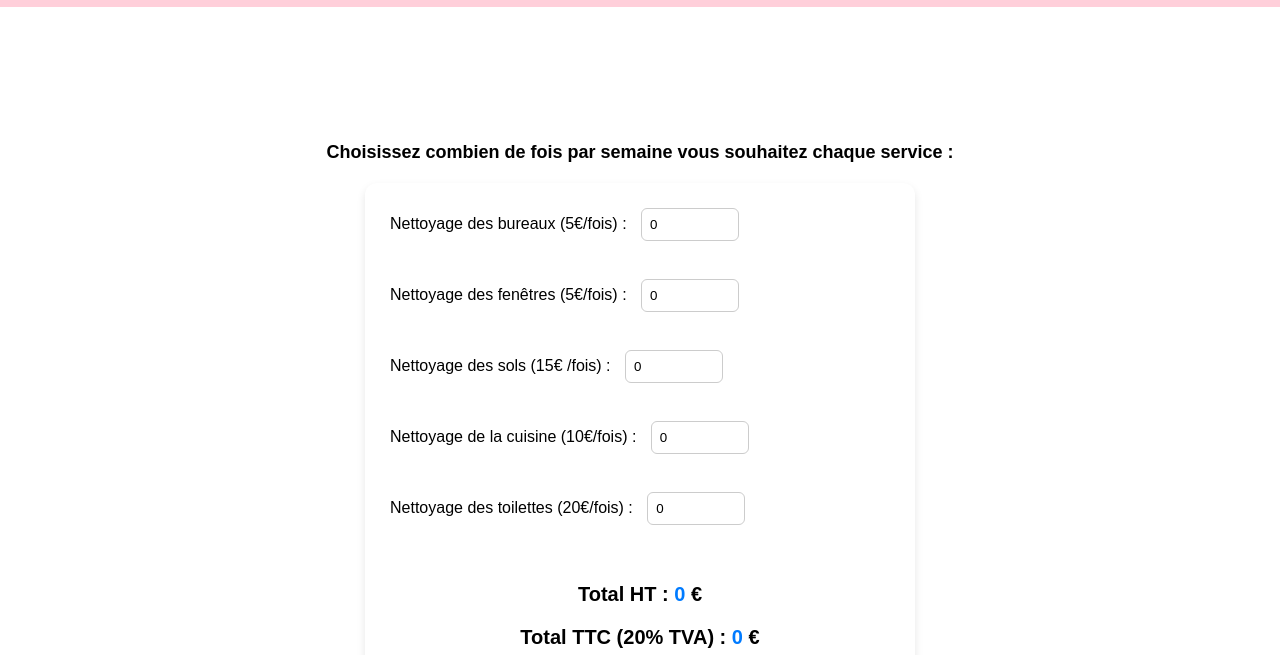
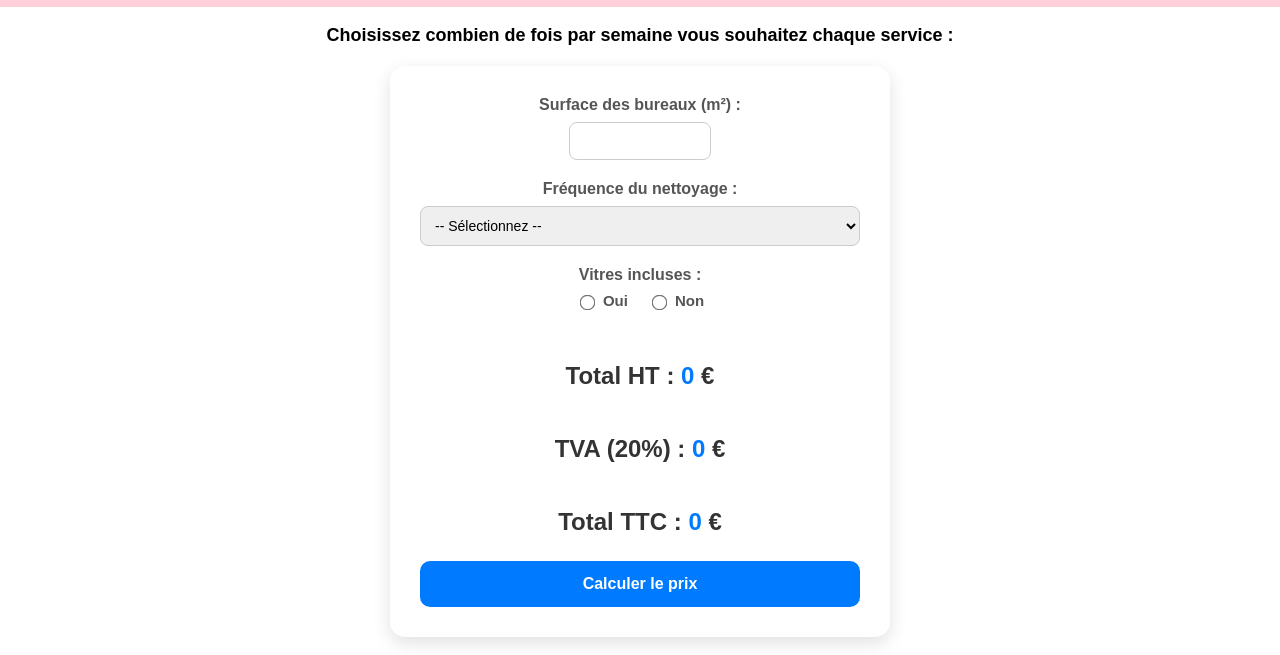
Before and after one commit to NoemieDML/Mon-bureau-tout-Propre, a plain HTML site: page simulateur.html in a window 1280 px wide. Shown: the part 145-800 px from the top of the page. Drawn offline with Linux system fonts and the light colour scheme.

Commit message:
mofification simulateur et js

```diff
--- a/script.js
+++ b/script.js
@@ -1,34 +1,31 @@
-function calculerUnPrix() {
-  // Cette fonction calcule le prix total d’un service ou produit selon plusieurs critères (bureaux, fenêtres, sols, etc.)
+function calculer() {
+  // Récupération des valeurs
+  var surface = parseFloat(document.getElementById("surface").value) || 0;
+  var frequence = document.getElementById("frequence").value;
+  var vitres = document.querySelector('input[name="vitres"]:checked')?.value;
 
-  var bureaux = parseInt(document.getElementById("bureaux").value) || 0;
-  // Récupère la valeur de l'élément avec l'ID "bureaux", la convertit en entier.
-  // Si ce n'est pas un nombre, on prend 0 par défaut.
+  // A. Tarif de base
+  var prixBase = surface * 1.5;
 
-  var fenêtres = parseInt(document.getElementById("fenetres").value) || 0;
-  // Idem pour "fenêtres"
+  // B. Majoration selon la fréquence
+  var multiplicateur = 1;
+  if (frequence === "1x_semaine") multiplicateur = 1;
+  else if (frequence === "2x_semaine") multiplicateur = 2;
+  else if (frequence === "tous_les_jours") multiplicateur = 5;
 
-  var sols = parseInt(document.getElementById("sols").value) || 0;
-  // Idem pour "sols"
+  var totalHT = prixBase * multiplicateur;
 
-  var cuisine = parseInt(document.getElementById("cuisine").value) || 0;
-  // Idem pour "cuisine"
+  // C. Options supplémentaires (vitres incluses)
+  if (vitres === "oui") {
+    totalHT *= 1.1; // +10%
+  }
 
-  var toilettes = parseInt(document.getElementById("toilettes").value) || 0;
-  // Idem pour "toilettes"
+  // D. Calcul TVA et TTC
+  var tva = totalHT * 0.2; // TVA = 20% du HT
+  var totalTTC = totalHT + tva; // TTC = HT + TVA
 
-  var totalHT =
-    bureaux * 5 + fenêtres * 5 + sols * 15 + cuisine * 10 + toilettes * 20;
-  // Calcule le total hors taxes (HT) en multipliant chaque quantité par son prix unitaire
-  // Bureaux et fenêtres = 5€ chacun, sols = 15€, cuisine = 10€, toilettes = 20€
-
-  var totalTTC = totalHT * 1.2;
-  // Calcule le total toutes taxes comprises (TTC) en ajoutant 20% de TVA
-
-  document.getElementById("total").innerHTML = totalHT + "€";
-  // Affiche le total HT dans l’élément avec l’ID "total"
-
-  document.getElementById("totalTTC").innerHTML = totalTTC.toFixed(2);
-  // Affiche le total TTC dans l’élément avec l’ID "totalTTC"
-  // toFixed(2) permet de limiter l’affichage à deux chiffres après la virgule
+  // Affichages
+  document.getElementById("total").innerText = totalHT + " €";
+  document.getElementById("tva").innerText = tva + " €";
+  document.getElementById("totalTTC").innerText = totalTTC + " €";
 }
--- a/simulateur.html
+++ b/simulateur.html
@@ -28,42 +28,34 @@
   <div class="container">
     <p>Choisissez combien de fois par semaine vous souhaitez chaque service :</p>
 
-    <form id="priceForm">
-      <label>
-        Nettoyage des bureaux (5€/fois) :
-        <input type="number" id="bureaux" value="0">
-      </label>
-      <br>
+    <form class="container">
+      <label for="surface">Surface des bureaux (m²) :</label>
+      <input type="number" id="surface" name="surface" min="0" required>
 
-      <label>
-        Nettoyage des fenêtres (5€/fois) :
-        <input type="number" id="fenetres" value="0">
-      </label>
-      <br>
+      <label for="frequence">Fréquence du nettoyage :</label>
+      <select id="frequence" name="frequence" required>
+        <option value="">-- Sélectionnez --</option>
+        <option value="1x_semaine">Une fois par semaine</option>
+        <option value="2x_semaine">Deux fois par semaine</option>
+        <option value="tous_les_jours">Tous les jours</option>
+      </select>
 
-      <label>
-        Nettoyage des sols (15€ /fois) :
-        <input type="number" id="sols" value="0">
-      </label>
-      <br>
-
-      <label>
-        Nettoyage de la cuisine (10€/fois) :
-        <input type="number" id="cuisine" value="0">
-      </label>
-      <br>
-
-      <label>
-        Nettoyage des toilettes (20€/fois) :
-        <input type="number" id="toilettes" value="0">
-      </label>
-      <br>
+      <label>Vitres incluses :</label>
+      <div class="radio-group">
+        <label><input type="radio" name="vitres" value="oui" required> Oui</label>
+        <label><input type="radio" name="vitres" value="non"> Non</label>
+      </div>
 
       <h2>Total HT : <span id="total">0</span> €</h2>
-      <h2>Total TTC (20% TVA) : <span id="totalTTC">0</span> €</h2>
+      <h2>TVA (20%) : <span id="tva">0</span> €</h2>
+      <h2>Total TTC : <span id="totalTTC">0</span> €</h2>
+
+
+      <button type="button" onclick="calculer()">Calculer le prix</button>
+    </form>
   </div>
   <br>
-  <button type="button" onclick="calculerUnPrix()">Calculer le prix</button>
+
   </form>
   <br>
   <footer>
--- a/styles-index.css
+++ b/styles-index.css
@@ -5,6 +5,11 @@ body {
   padding: 0;
   font-family: Arial, sans-serif;
 }
+
+main {
+  flex: 1; /* prend tout l'espace disponible entre header et footer */
+}
+
 /* Style du header */
 header {
   background-color: #ffcfda;
--- a/styles-simulateur.css
+++ b/styles-simulateur.css
@@ -5,6 +5,11 @@ body {
   padding: 0;
   font-family: Arial, sans-serif;
 }
+
+main {
+  flex: 1; /* prend tout l'espace disponible entre header et footer */
+}
+
 /* Style du header */
 header {
   background-color: #ffcfda;
@@ -56,7 +61,7 @@ header nav ul li a:hover {
   flex-direction: column;
   align-items: center; /* centre horizontalement */
   justify-content: center; /* centre verticalement */
-  min-height: 100vh; /* occupe toute la hauteur */
+  min-height: 20px; /* occupe toute la hauteur */
 }
 
 /* Titre et texte */
@@ -70,64 +75,135 @@ p {
 /* Formulaire */
 form {
   background: #fff;
-  padding: 25px;
-  border-radius: 12px;
-  box-shadow: 0 4px 8px rgba(0, 0, 0, 0.1);
+  padding: 30px;
+  border-radius: 15px;
+  box-shadow: 0 6px 18px rgba(0, 0, 0, 0.12);
   max-width: 500px;
   width: 100%;
+  box-sizing: border-box;
+}
+
+/* Titres */
+h2 {
+  margin-bottom: 25px;
+  font-size: 24px;
+  text-align: center;
+  color: #333;
+}
+
+h2 span {
+  color: #007bff;
+  font-weight: bold;
 }
 
 /* Labels */
 label {
   display: block;
-  margin-bottom: 20px;
+  margin-bottom: 8px;
   font-size: 16px;
+  font-weight: 600;
+  color: #555;
 }
 
 /* Inputs */
 input[type="number"] {
-  width: 80px;
-  padding: 8px;
-  margin-left: 10px;
+  width: 100%;
+  max-width: 120px;
+  padding: 10px;
+  margin-bottom: 20px;
   border: 1px solid #ccc;
-  border-radius: 6px;
+  border-radius: 8px;
   transition: all 0.3s;
+  font-size: 14px;
 }
 
 input[type="number"]:focus {
   border-color: #007bff;
   outline: none;
-  box-shadow: 0 0 5px rgba(0, 123, 255, 0.3);
+  box-shadow: 0 0 8px rgba(0, 123, 255, 0.3);
+}
+
+/* Select */
+select {
+  width: 100%;
+  padding: 10px;
+  margin-bottom: 20px;
+  border-radius: 8px;
+  border: 1px solid #ccc;
+  font-size: 14px;
+  transition: all 0.3s;
+}
+
+select:focus {
+  border-color: #007bff;
+  outline: none;
+  box-shadow: 0 0 8px rgba(0, 123, 255, 0.3);
+}
+
+/* Radio buttons */
+.radio-group {
+  display: flex;
+  gap: 20px;
+  margin-bottom: 25px;
+}
+
+.radio-group label {
+  display: flex;
+  align-items: center;
+  gap: 6px;
+  font-size: 15px;
+  color: #555;
+}
+
+.radio-group input {
+  accent-color: #007bff;
+  transform: scale(1.2);
 }
 
 /* Bouton */
 button {
   background: #007bff;
   color: white;
-  padding: 12px 20px;
+  padding: 14px 0;
   border: none;
-  border-radius: 8px;
+  border-radius: 10px;
   cursor: pointer;
   font-size: 16px;
+  font-weight: 600;
+  width: 100%;
   transition: all 0.3s;
-  display: block;
-  margin: auto;
 }
 
 button:hover {
   background: #0056b3;
+  transform: translateY(-2px);
 }
 
-/* Totaux */
-h2 {
-  margin-top: 20px;
-  font-size: 20px;
-  text-align: center;
+/* Responsive */
+@media (max-width: 768px) {
+  form {
+    padding: 25px;
+  }
+
+  input[type="number"],
+  select {
+    max-width: 100%;
+  }
 }
 
-h2 span {
-  color: #007bff;
-  font-weight: bold;
+@media (max-width: 480px) {
+  form {
+    padding: 20px;
+  }
+
+  h2 {
+    font-size: 20px;
+  }
+
+  button {
+    font-size: 15px;
+    padding: 12px 0;
+  }
 }
 
 footer {
@@ -139,44 +215,3 @@ footer {
   align-items: center;
   flex-wrap: wrap;
 }
-
-/* Responsive du formulaire */
-@media (max-width: 768px) {
-  form {
-    max-width: 350px; /* formulaire légèrement plus étroit */
-    width: 90%;
-  }
-
-  input[type="number"] {
-    width: 80px; /* inputs plus petits sur tablette */
-  }
-}
-
-@media (max-width: 480px) {
-  form {
-    max-width: 300px; /* formulaire très étroit sur mobile */
-  }
-
-  input[type="number"] {
-    width: 70px; /* inputs plus petits sur mobile */
-  }
-
-  label {
-    font-size: 14px; /* texte un peu plus petit */
-  }
-
-  /* Bouton responsive */
-  @media (max-width: 768px) {
-    button {
-      padding: 10px 16px; /* réduit un peu le padding */
-      font-size: 14px; /* texte plus petit */
-    }
-  }
-
-  @media (max-width: 480px) {
-    button {
-      padding: 8px 14px; /* encore plus petit sur mobile */
-      font-size: 13px;
-    }
-  }
-}
```
Also changed, not shown: styles-tarifs.css (+13 -12 lines), tarifs.html (+1 -0 lines).
